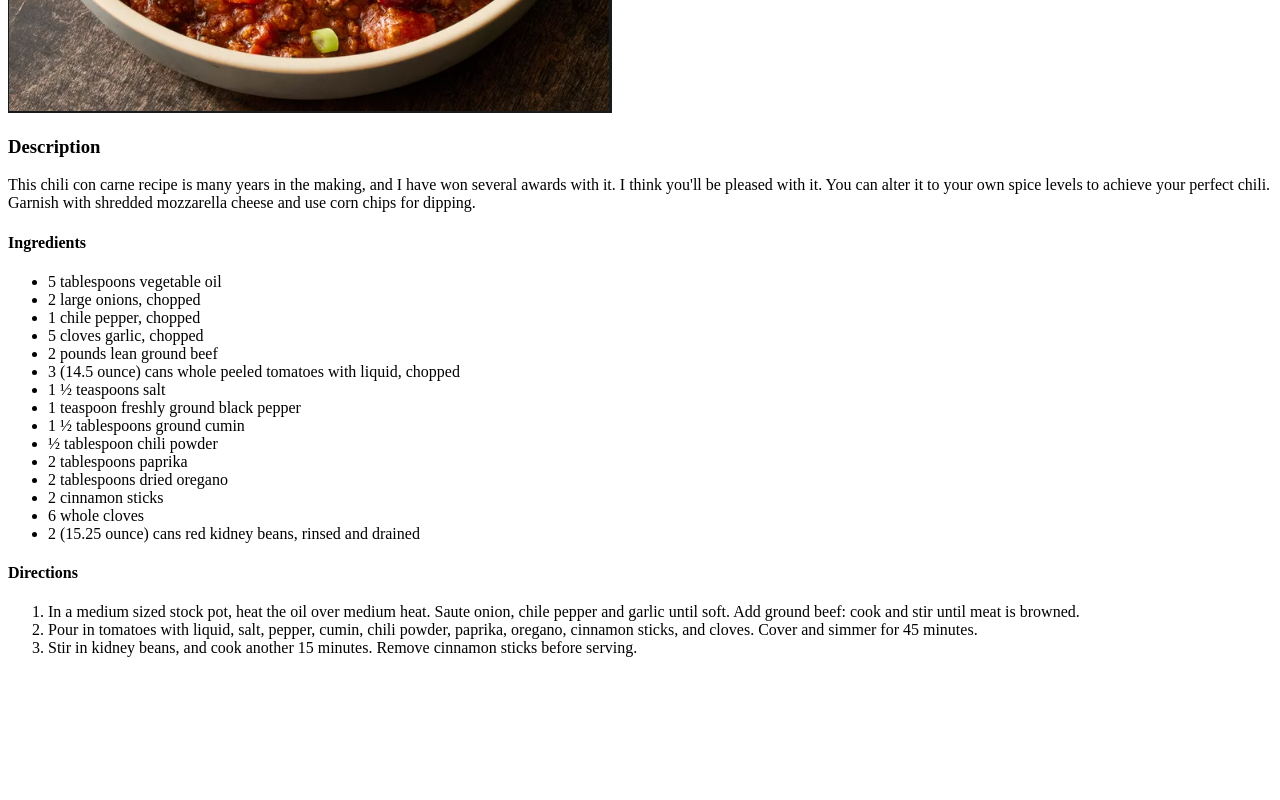
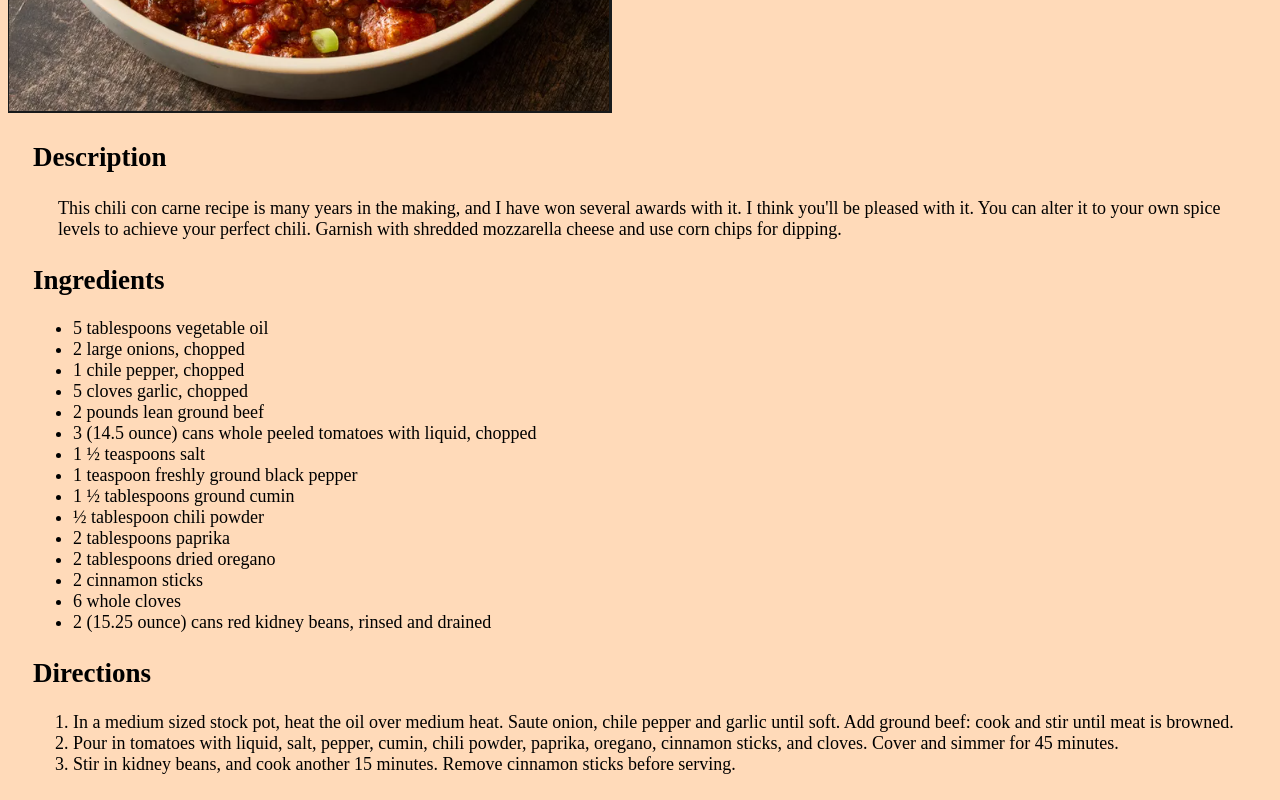
Before and after one commit to SvenAvm/odin-recipes, a plain HTML site: page recipes/chili.html in a window 1280 px wide. Shown: the part 420-1220 px from the top of the page. Before the commit the page ends 1093 px from the top, so only its background shows below. Drawn offline with Linux system fonts and the light colour scheme.

Commit message:
minor edits

```diff
--- a/recipes/chili.html
+++ b/recipes/chili.html
@@ -5,15 +5,19 @@
     <meta http-equiv="X-UA-Compatible" content="IE=edge">
     <meta name="viewport" content="width=device-width, initial-scale=1.0">
     <title>Chili</title>
+    <link rel="stylesheet" href="../styles/styles.css" />
 </head>
 <body>
     <h1>Award Winning Chili Con Carne</h1>
     <img src="../images/chili.png" alt="Picture of an award winning chili con carne">
-    <h3>Description</h3>
+    <div class="Description">
+        <h2>Description</h2>
         <p>
             This chili con carne recipe is many years in the making, and I have won several awards with it. I think you'll be pleased with it. You can alter it to your own spice levels to achieve your perfect chili. Garnish with shredded mozzarella cheese and use corn chips for dipping.
         </p>
-    <h4>Ingredients</h4>
+    </div>
+    <div class="Ingredients">
+        <h2>Ingredients</h2>
             <ul>
                 <li>5 tablespoons vegetable oil</li>
                 <li>2 large onions, chopped</li>
@@ -31,11 +35,14 @@
                 <li>6 whole cloves</li>
                 <li>2 (15.25 ounce) cans red kidney beans, rinsed and drained</li>
             </ul>
-    <h4>Directions</h4>
+    </div>
+    <div class="Directions">
+        <h2>Directions</h2>
             <ol>
                 <li>In a medium sized stock pot, heat the oil over medium heat. Saute onion, chile pepper and garlic until soft. Add ground beef: cook and stir until meat is browned.</li>
                 <li>Pour in tomatoes with liquid, salt, pepper, cumin, chili powder, paprika, oregano, cinnamon sticks, and cloves. Cover and simmer for 45 minutes.</li>
                 <li>Stir in kidney beans, and cook another 15 minutes. Remove cinnamon sticks before serving.</li>
             </ol>
+    </div>
 </body>
 </html>
--- /dev/null
+++ b/styles/styles.css
@@ -0,0 +1,41 @@
+/*
+* {
+    border: 2px solid red;
+  }
+*/
+
+
+* {
+  background: peachpuff;
+}
+
+.Description {
+  margin: 25px;
+  height: 200;
+  width: 50;
+  font-size: 18px;
+  color: solid brown;
+  box-sizing: border-box;
+}
+
+.Ingredients {
+  margin: 25px;
+  height: 200;
+  width: 50;
+  font-size: 18px;
+  color: solid brown;
+  box-sizing: border-box;
+}
+
+.Directions {
+  margin: 25px;
+  height: 200;
+  width: 50;
+  font-size: 18px;
+  color: solid brown;
+  box-sizing: border-box;
+}
+
+p {
+  margin: 25px;
+}
```
Also changed, not shown: index.html (+1 -0 lines), recipes/burger.html (+10 -3 lines). Lines whose indentation alone changed are shown as unchanged.
